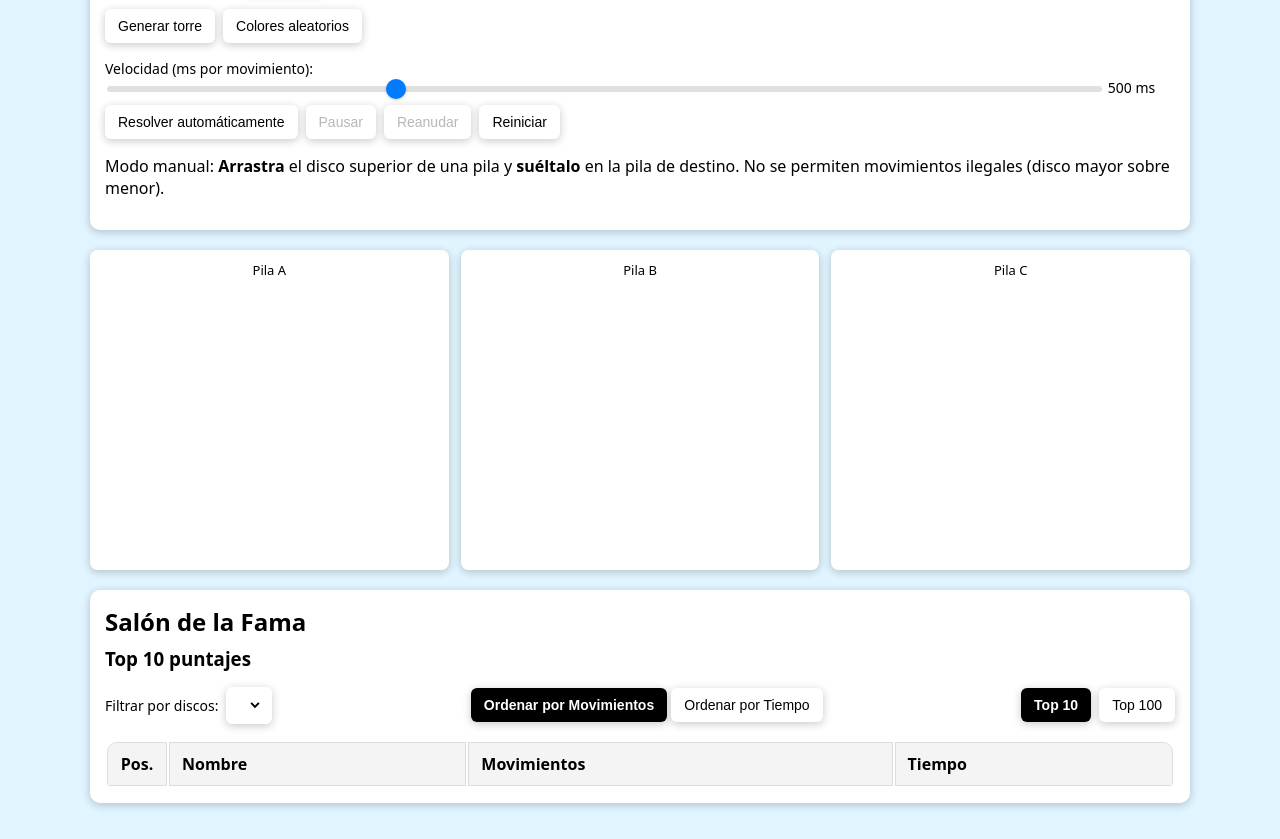
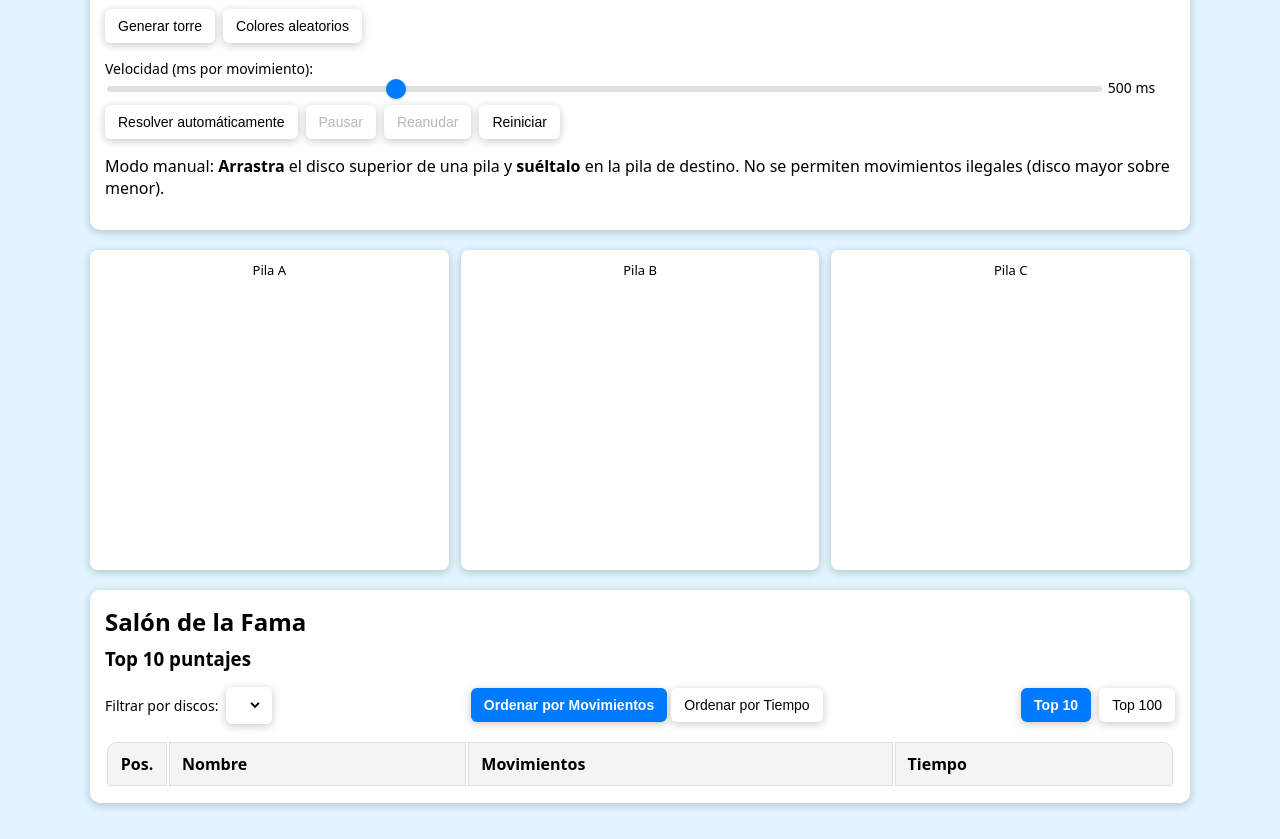
Before and after one commit to JonassAPM/Torre-de-hanoi, a plain HTML site: page index.html in a window 1280 px wide. Shown: the part 113-952 px from the top of the page. Drawn offline with nearby package versions, Linux system fonts and the light colour scheme.

Commit message:
Add files via upload

```diff
--- a/style.css
+++ b/style.css
@@ -449,7 +449,7 @@ button:disabled{opacity:1; cursor:not-allowed}
 
 .sort-button.active,
 .limit-button.active {
-  background: var(--accent);
+  background: #007aff;
   color: white;
   font-weight: 600;
 }
```
